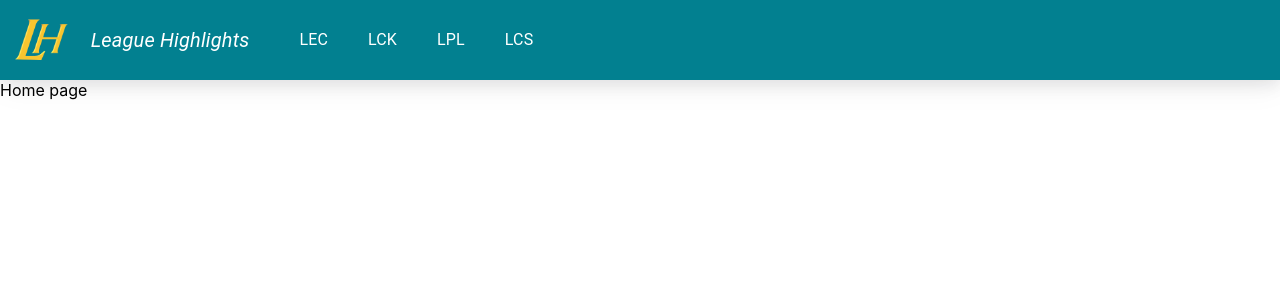
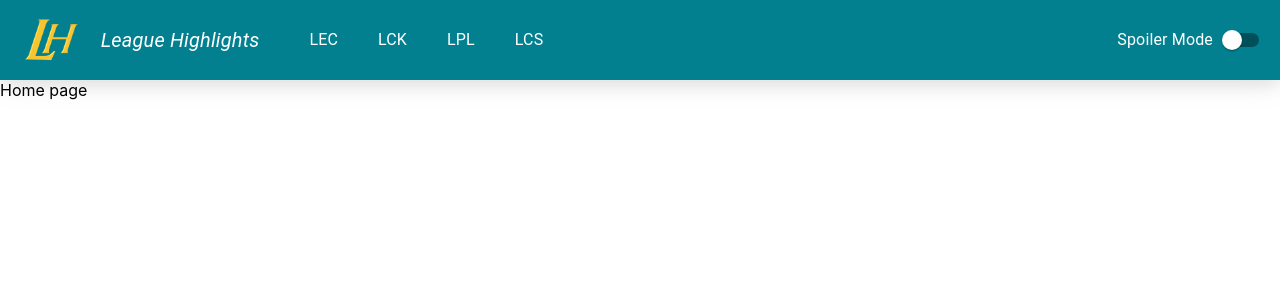
Before and after one commit to a-jennings/league-highlights, a React (Create React App) app: page / in a window 1280 px wide. Shown: the top 300 px of the page. Built offline with nearby package versions, Linux system fonts and the light colour scheme.

Commit message:
create context for spoiler mode toggle

```diff
--- a/src/App.tsx
+++ b/src/App.tsx
@@ -1,38 +1,57 @@
+import { createContext, useState } from "react";
 import { ThemeProvider } from "@mui/material";
 import { NavigationBar } from "components/NavigationBar/NavigationBar";
 import { theme } from "theme";
-import { BrowserRouter, Route, Routes } from "react-router-dom";
+import { Route, Routes } from "react-router-dom";
+import { LCK_PAGE, LCS_PAGE, LEC_PAGE, LPL_PAGE } from "routes";
 
 const navLinks = [
   {
     label: "LEC",
-    link: "/LEC",
+    link: LEC_PAGE,
   },
   {
     label: "LCK",
-    link: "/LCK",
+    link: LCK_PAGE,
   },
   {
     label: "LPL",
-    link: "/LPL",
+    link: LPL_PAGE,
   },
   {
     label: "LCS",
-    link: "/LCS",
+    link: LCS_PAGE,
   },
 ];
 
 function App() {
+  const [spoilerMode, setSpoilerMode] = useState(false);
+
+  const AppContext = createContext({
+    spoilerMode: false,
+    setSpoilerMode: (value: boolean) => {
+      setSpoilerMode(value);
+    },
+  });
+
   return (
     <ThemeProvider theme={theme}>
-      <NavigationBar navLinks={navLinks} />
-      <Routes>
-        <Route element={<>Home page</>} path="/" />
-        <Route element={<>LEC</>} path="/LEC" />
-        <Route element={<>LCK</>} path="/LCK" />
-        <Route element={<>LPL</>} path="/LPL" />
-        <Route element={<>LCS</>} path="/LCS" />
-      </Routes>
+      <AppContext.Provider value={{ spoilerMode, setSpoilerMode }}>
+        <AppContext.Consumer>
+          {(app) => (
+            <>
+              <NavigationBar navLinks={navLinks} appState={app} />
+              <Routes>
+                <Route element={<>Home page</>} path="/" />
+                <Route element={<>LEC</>} path={LEC_PAGE} />
+                <Route element={<>LCK</>} path={LCK_PAGE} />
+                <Route element={<>LPL</>} path={LPL_PAGE} />
+                <Route element={<>LCS</>} path={LCS_PAGE} />
+              </Routes>
+            </>
+          )}
+        </AppContext.Consumer>
+      </AppContext.Provider>
     </ThemeProvider>
   );
 }
--- a/src/components/NavigationBar/NavigationBar.styles.ts
+++ b/src/components/NavigationBar/NavigationBar.styles.ts
@@ -7,6 +7,7 @@ export const useStyles: Styles = {
     boxShadow:
       "rgba(17, 17, 26, 0.1) 0px 4px 16px, rgba(17, 17, 26, 0.05) 0px 8px 32px",
     display: "flex",
+    justifyContent: "space-between",
     alignItems: "center",
   },
   logo: {
--- a/src/components/NavigationBar/NavigationBar.tsx
+++ b/src/components/NavigationBar/NavigationBar.tsx
@@ -1,23 +1,34 @@
-import React, { ReactElement } from "react";
-import { Box, lighten, Typography, useTheme } from "@mui/material";
+import React, { ReactElement, useContext } from "react";
+import {
+  Box,
+  Button,
+  FormControlLabel,
+  lighten,
+  Switch,
+  Typography,
+  useTheme,
+} from "@mui/material";
 import { useStyles } from "./NavigationBar.styles";
-import { NavigationOption } from "types";
+import { NavigationOption, AppState } from "types";
 import { Link, useLocation } from "react-router-dom";
 
 type NavigationBarProps = {
   navLinks: Array<NavigationOption>;
+  appState: AppState;
 };
 
 export function NavigationBar(props: NavigationBarProps): ReactElement {
   const classes = useStyles;
-  const { navLinks } = props;
+  const { navLinks, appState } = props;
   const theme = useTheme();
   const location = useLocation();
+  const { spoilerMode, setSpoilerMode } = appState;
 
   return (
     <Box sx={classes.container}>
+      <Box display="flex" alignItems="center">
         <Link to="/" style={classes.link}>
-        <Box display="flex" alignItems="center" p={1.25}>
+          <Box display="flex" alignItems="center" p={1.25} pl={2.5}>
             <img src="logo.png" alt="logo" style={classes.logo} />
             <Typography sx={classes.mainText}>League Highlights</Typography>
           </Box>
@@ -40,5 +51,20 @@ export function NavigationBar(props: NavigationBarProps): ReactElement {
           </Link>
         ))}
       </Box>
+      <Box pr={2.5}>
+        <FormControlLabel
+          label="Spoiler Mode"
+          labelPlacement="start"
+          sx={{ color: theme.palette.common.white }}
+          control={
+            <Switch
+              color="secondary"
+              checked={spoilerMode}
+              onChange={(_event, checked) => setSpoilerMode(checked)}
+            />
+          }
+        />
+      </Box>
+    </Box>
   );
 }
--- /dev/null
+++ b/src/routes.ts
@@ -0,0 +1,4 @@
+export const LEC_PAGE = "/lec";
+export const LCK_PAGE = "/lck";
+export const LPL_PAGE = "/lpl";
+export const LCS_PAGE = "/lcs";
--- a/src/theme.ts
+++ b/src/theme.ts
@@ -5,5 +5,8 @@ export const theme = createTheme({
     primary: {
       main: "#028090",
     },
+    secondary: {
+      main: "#F7C52F",
+    },
   },
 });
```
Also changed, not shown: src/types.ts (+6 -1 lines). Lines whose indentation alone changed are shown as unchanged.
